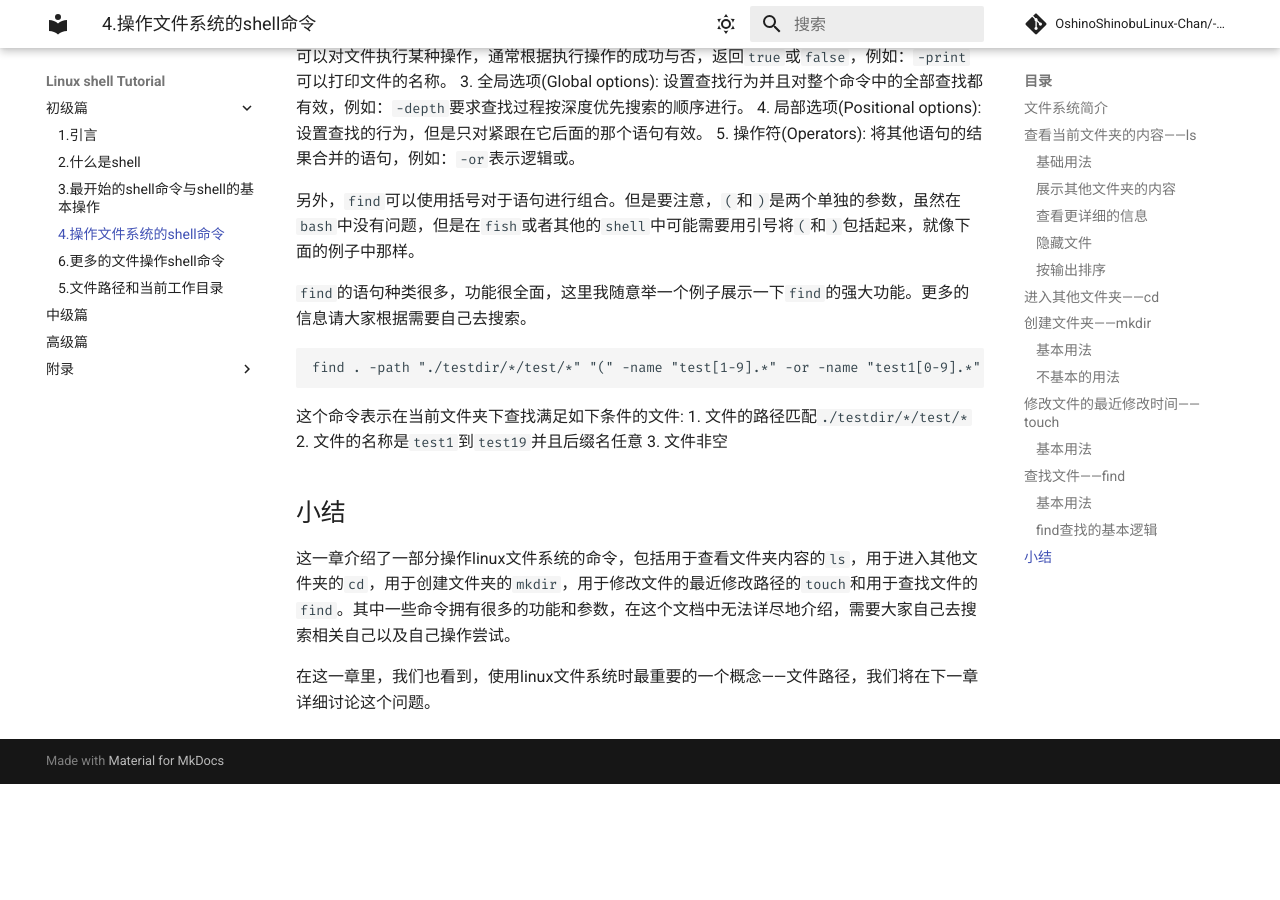
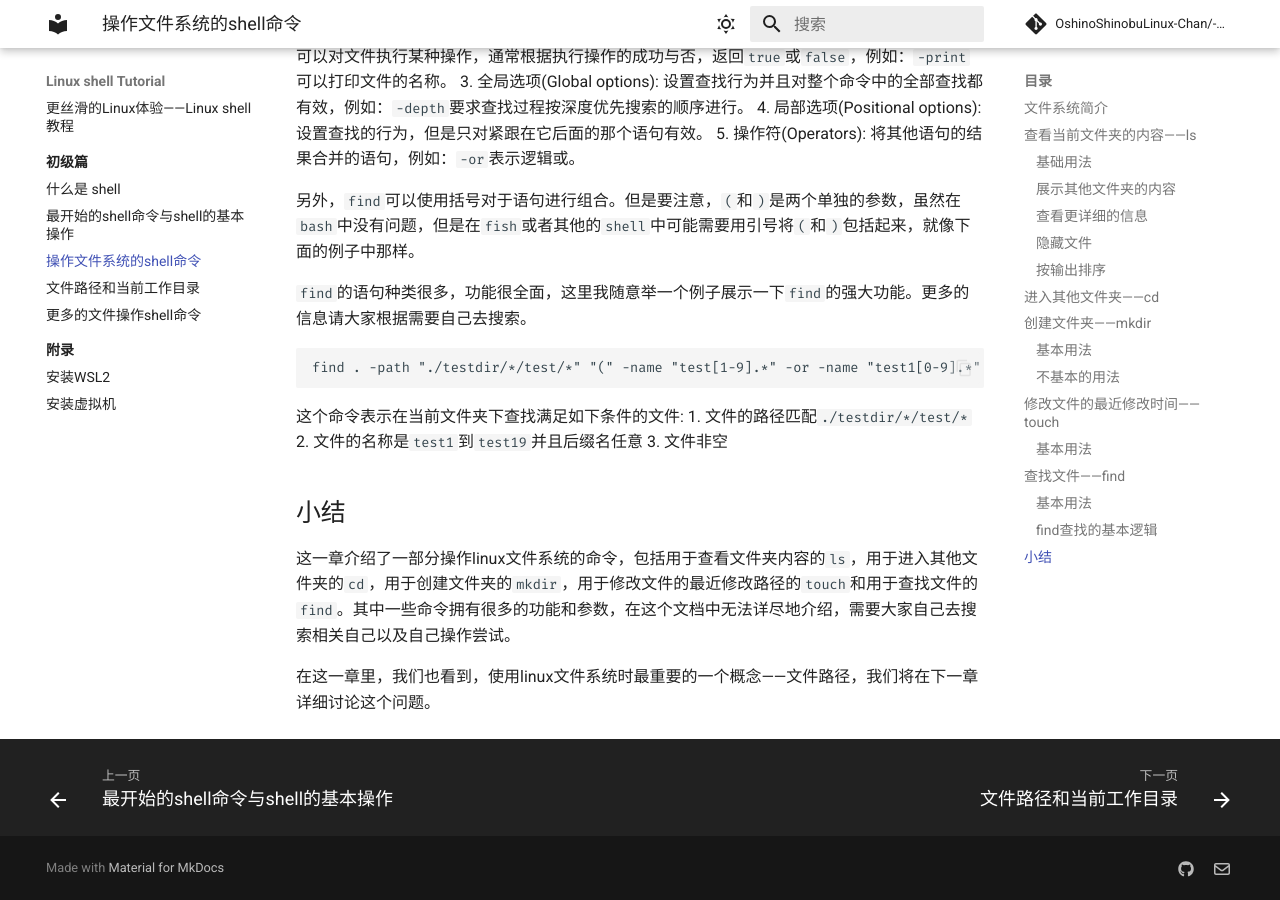
Before and after one commit to OshinoShinobu-Chan/Linux-shell-Tutorial, an MkDocs documentation site: the page built from docs/初级篇/4.操作文件系统的shell命令.md, in a window 1280 px wide and 900 px high, scrolled down 6111 px. Built offline with MkDocs 1.6.1 and Material for MkDocs 9.7.7, drawn with Linux system fonts in a browser that asks for light colours; comment, search, counter and statistics services are not loaded; before the commit the page ends 6895 px from its top, so only the background shows below that; some of the changed lines change nothing that is shown.

Commit message:
polished ui

```diff
--- a/mkdocs.yml
+++ b/mkdocs.yml
@@ -4,19 +4,6 @@ site_author: Crimmy
 site_descrption: 这是一个关于如何更好地使用linux shell的教程
 site_name: Linux shell Tutorial
 site_url: https://oshinoshinobu-chan.github.io/Linux-shell-Tutorial/
-nav:
-- 初级篇:
-  - 1.引言: 初级篇/1.引言.md
-  - 2.什么是shell: 初级篇/2.什么是shell.md
-  - 3.最开始的shell命令与shell的基本操作: 初级篇/3.最开始的shell命令与shell的基本操作.md
-  - 4.操作文件系统的shell命令: 初级篇/4.操作文件系统的shell命令.md
-  - 6.更多的文件操作shell命令: 初级篇/6.更多的文件操作shell命令.md
-  - 5.文件路径和当前工作目录: 初级篇/5.文件路径和当前工作目录.md
-- 中级篇: []
-- 高级篇: []
-- 附录:
-  - A.安装WSL2: 附录/A.安装WSL2.md
-  - B.安装虚拟机: 附录/B.安装虚拟机.md
 theme:
   font:
     code: Fira Mono
@@ -37,3 +24,22 @@ theme:
     toggle:
       icon: material/weather-night
       name: Switch to light mode
+  features:
+    - content.code.copy
+    - navigation.footer
+    - navigation.sections
+    - navigation.indexes
+extra:
+  analytics:
+    provider: google
+    property: G-T87G1452XL
+  social:
+    - icon: fontawesome/brands/github
+      link: https://github.com/OshinoShinobu-Chan
+      # name: GitHub
+    - icon: fontawesome/regular/envelope
+      link: mailto:2200012909@stu.pku.edu.cn
+  status:
+    # <identifier>: <description>
+    # identifier 只能包含字母数字字符，破折号和下划线
+    new: Recently added
```
Also changed, not shown: docs/初级篇/2.什么是shell.md (+1 -1 lines).
